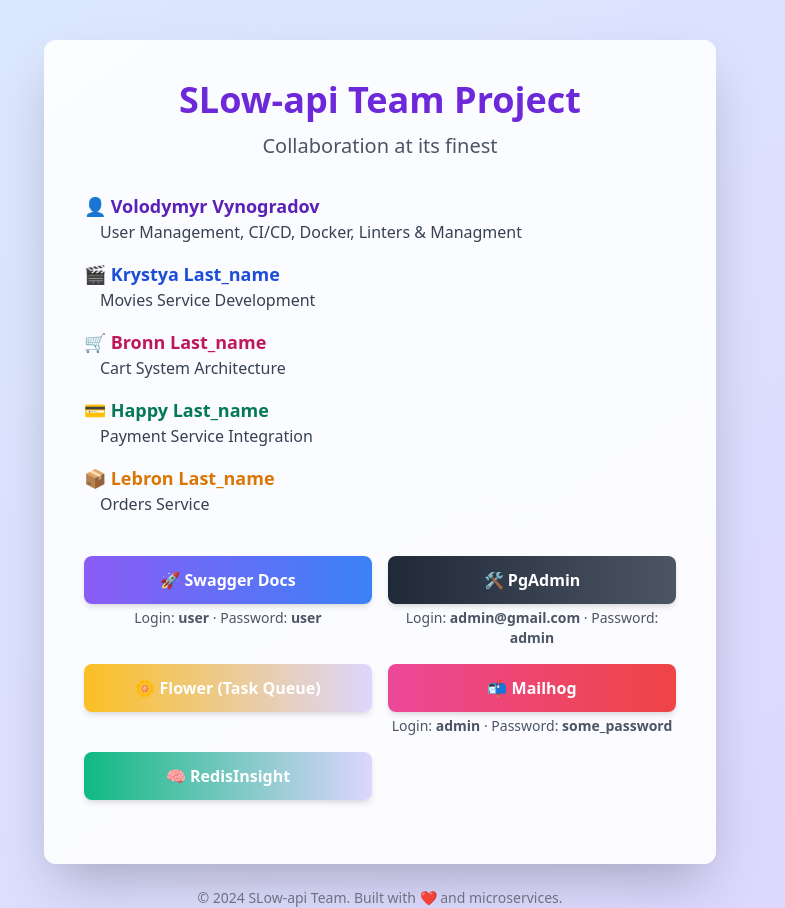
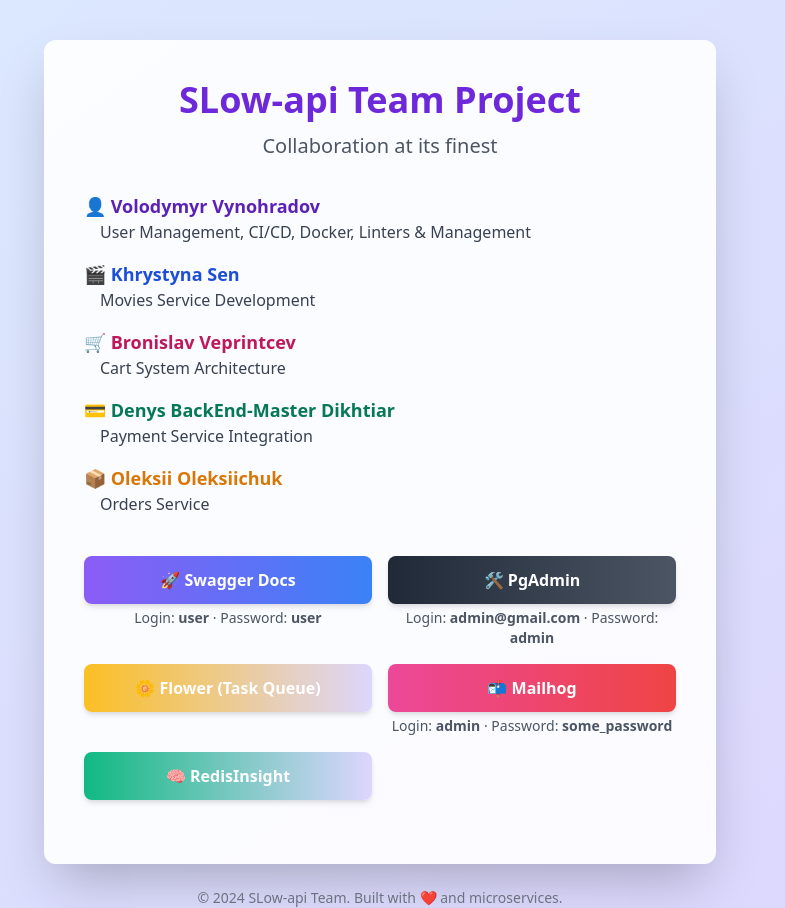
Before and after one commit to kram3ko/py-fastapi-online-cinema, a FastAPI app: page / in a window 1280 px wide. Shown: the whole page, without its empty margins (260-1045 px from the left). Run offline with FastAPI, Linux system fonts and the light colour scheme; parts of the project's set-up code (start-up, migrations or seed data) failed here and were passed over.

Commit message:
Update RedisInsight port and improve command formatting in Docker Compose files; correct team member names in index.html

```diff
--- a/docker-compose-dev.yml
+++ b/docker-compose-dev.yml
@@ -189,7 +189,7 @@
       context: .
       dockerfile: Dockerfile
     container_name: flower_online_cinema
-    command: celery -A scheduler.celery_app flower --address=0.0.0.0 --url-prefix=/flower
+    command: celery -A scheduler.celery_app flower --address=0.0.0.0
     ports:
       - "5555:5555"
     env_file:
--- a/src/routes/index.py
+++ b/src/routes/index.py
@@ -8,28 +8,23 @@
 
 @router.get("/", response_class=HTMLResponse)
 async def read_root(request: Request) -> HTMLResponse:
+    hostname = request.url.hostname
+    scheme = request.headers.get("x-forwarded-proto", request.url.scheme)
     base_url = request.base_url
-    hostname = request.url.hostname
-    scheme = request.url.scheme
 
-    def custom_url(port: int, path: str) -> str:
+    def correct_url(port: int, prefix: str) -> str:
         if hostname in {"127.0.0.1", "localhost"}:
             return f"{scheme}://{hostname}:{port}/"
-        return f"{base_url}{path}"
+        return f"{base_url}{prefix}"
 
     docs_url = f"{base_url}docs"
-    pgadmin_url = custom_url(3333, "pgadmin")
-    flower_url = custom_url(5540, "flower")
-    mailhog_url = custom_url(8025, "mailhog")
-    redisinsight_url = f"{scheme}://{hostname}:5540"
+    pgadmin_url = correct_url(3333, "pgadmin")
+    flower_url = correct_url(5555, "flower")
+    mailhog_url = correct_url(8025, "mailhog")
+    redisinsight_url = f"{scheme}://{hostname}:{5540}"
 
     return templates.TemplateResponse("index.html", {
         "request": request,
-        "member1": "Volodya Vinohradov",
-        "member2": "Krystya las_name",
-        "member3": "Bronn last_name",
-        "member4": "Happy last_name",
-        "member5": "Lebron last_name",
         "pgadmin_url": pgadmin_url,
         "flower": flower_url,
         "docs_url": docs_url,
--- a/src/schemas/profiles.py
+++ b/src/schemas/profiles.py
@@ -1,8 +1,7 @@
 from datetime import date
 
-from fastapi import HTTPException, UploadFile
+from fastapi import HTTPException, UploadFile, status
 from pydantic import BaseModel, ConfigDict, HttpUrl, ValidationInfo, field_validator
-from starlette import status
 
 from validation import validate_birth_date, validate_gender, validate_image, validate_name
 
--- a/src/templates/index.html
+++ b/src/templates/index.html
@@ -13,23 +13,23 @@
 
   <ul class="space-y-4 mb-10">
     <li>
-      <p class="text-lg font-semibold text-purple-800">👤 Volodymyr Vynogradov</p>
-      <p class="text-gray-700 ml-4">User Management, CI/CD, Docker, Linters & Managment</p>
+      <p class="text-lg font-semibold text-purple-800">👤 Volodymyr Vynohradov</p>
+      <p class="text-gray-700 ml-4">User Management, CI/CD, Docker, Linters & Management</p>
     </li>
     <li>
-      <p class="text-lg font-semibold text-blue-700">🎬 Krystya Last_name</p>
+      <p class="text-lg font-semibold text-blue-700">🎬 Khrystyna Sen</p>
       <p class="text-gray-700 ml-4">Movies Service Development</p>
     </li>
     <li>
-      <p class="text-lg font-semibold text-pink-700">🛒 Bronn Last_name</p>
+      <p class="text-lg font-semibold text-pink-700">🛒 Bronislav Veprintcev</p>
       <p class="text-gray-700 ml-4">Cart System Architecture</p>
     </li>
     <li>
-      <p class="text-lg font-semibold text-green-700">💳 Happy Last_name</p>
+      <p class="text-lg font-semibold text-green-700">💳 Denys BackEnd-Master Dikhtiar</p>
       <p class="text-gray-700 ml-4">Payment Service Integration</p>
     </li>
     <li>
-      <p class="text-lg font-semibold text-yellow-600">📦 Lebron Last_name</p>
+      <p class="text-lg font-semibold text-yellow-600">📦 Oleksii Oleksiichuk</p>
       <p class="text-gray-700 ml-4">Orders Service</p>
     </li>
   </ul>
```
Also changed, not shown: docker-compose-prod.yml (+5 -5 lines), 2 other files.
